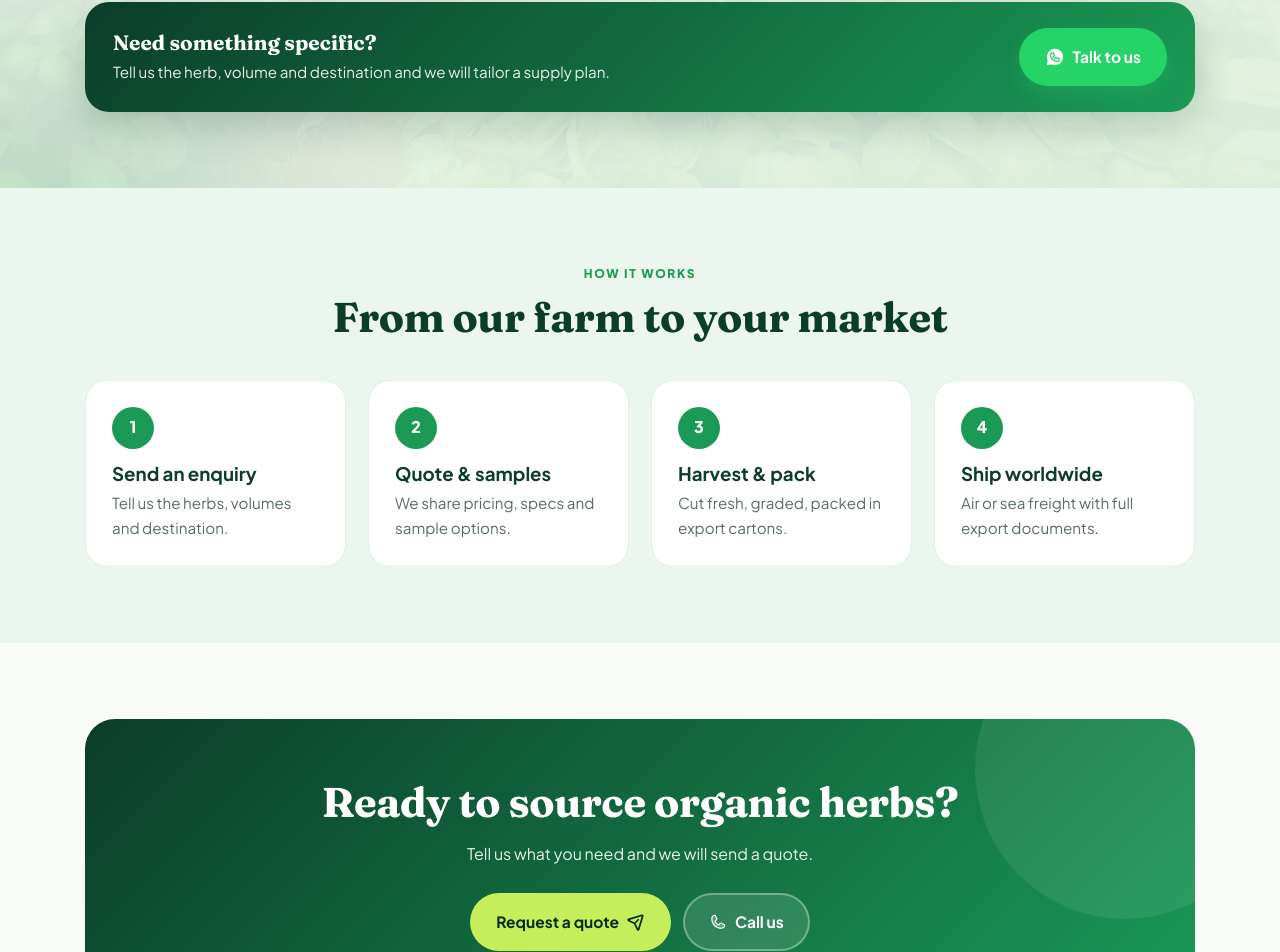
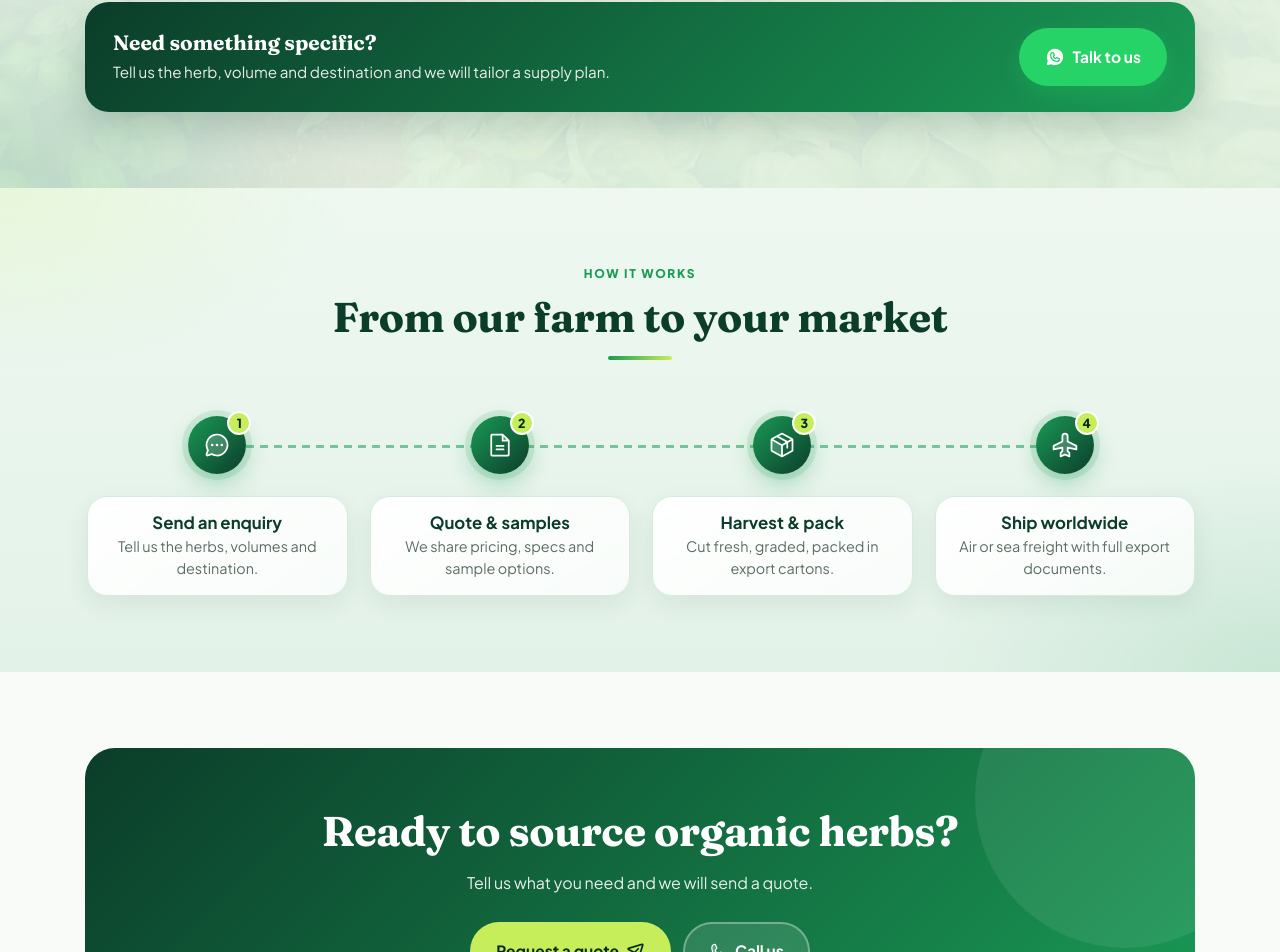
Before and after one commit to Muchyz/lumia-fresh, a React (Vite) app: page / in a window 1280 px wide. Shown: the part 4247-5199 px from the top of the page. Built offline with nearby package versions, Linux system fonts and the light colour scheme.

Commit message:
modern how it works

```diff
--- a/src/index.css
+++ b/src/index.css
@@ -197,3 +197,22 @@ html,body{max-width:100%;overflow-x:clip}
  .ofcta{padding:22px 18px;text-align:center;justify-content:center}
  .ofcta .btn{width:100%}
 }
+/* ---- How it works: timeline ---- */
+.process{background:radial-gradient(500px 260px at 0% 0%,#c6ee5a26,transparent 70%),radial-gradient(500px 300px at 100% 100%,#1a9a5522,transparent 70%),linear-gradient(180deg,#eef8f1,#e3f2e8)}
+.process h2{position:relative;padding-bottom:18px}
+.process h2:after{content:"";position:absolute;left:50%;bottom:0;width:64px;height:4px;border-radius:4px;transform:translateX(-50%);background:linear-gradient(90deg,var(--g2),var(--lime))}
+.tl{position:relative;margin-top:44px;padding-left:2px}
+.tl:before{content:"";position:absolute;left:29px;top:28px;bottom:28px;width:3px;border-radius:3px;background:repeating-linear-gradient(180deg,var(--g2) 0 8px,transparent 8px 14px);opacity:.55}
+.tstep{display:flex;gap:16px;align-items:flex-start;margin-bottom:18px;position:relative}
+.tdot{position:relative;z-index:1;flex:none;width:58px;height:58px;border-radius:50%;display:grid;place-items:center;color:#fff;background:linear-gradient(135deg,#1a9a55,#0b3d2a);box-shadow:0 0 0 6px #1a9a5520,0 10px 22px #1a9a5550}
+.tdot span{position:absolute;top:-5px;right:-5px;width:24px;height:24px;border-radius:50%;background:var(--lime);color:var(--g0);font-size:.78rem;font-weight:800;display:grid;place-items:center;border:2px solid #fff}
+.tbody{flex:1;background:linear-gradient(145deg,#fffffff2,#ffffffb8);backdrop-filter:blur(8px);border:1px solid #d6ebdc;border-radius:20px;padding:16px 18px;box-shadow:0 8px 24px #0b3d2a14}
+.tbody h3{font-size:1.05rem;margin-bottom:4px}
+.tbody p{color:var(--mut);font-size:.9rem;line-height:1.5}
+.tl>.rv:last-child .tstep{margin-bottom:0}
+@media(min-width:860px){
+ .tl{display:grid;grid-template-columns:repeat(4,1fr);gap:22px;margin-top:56px}
+ .tl:before{left:12%;right:12%;top:29px;bottom:auto;width:auto;height:3px;background:repeating-linear-gradient(90deg,var(--g2) 0 8px,transparent 8px 14px)}
+ .tstep{flex-direction:column;align-items:center;text-align:center;margin:0}
+ .tbody{width:100%;margin-top:6px}
+}
--- a/src/pages.jsx
+++ b/src/pages.jsx
@@ -2,7 +2,7 @@ import { useState } from 'react'
 import { Link } from 'react-router-dom'
 import { ArrowRight, CaretDown, Leaf, Plant, GlobeHemisphereWest, Truck, ShieldCheck, Package, Sun,
   Handshake, MagnifyingGlass, PaperPlaneTilt, Phone, EnvelopeSimple, MapPin, WhatsappLogo, MapTrifold,
-  Certificate, Airplane, Boat, SealCheck, CalendarCheck, Tag, Drop, Users, Headset, Snowflake } from '@phosphor-icons/react'
+  Certificate, Airplane, Boat, SealCheck, CalendarCheck, ChatCircleDots, FileText, Tag, Drop, Users, Headset, Snowflake } from '@phosphor-icons/react'
 import { C, PRODUCTS } from './data'
 import { Img, Reveal, wa } from './ui.jsx'
 
@@ -51,6 +51,7 @@ const STEPS = [
   ['Harvest & pack', 'Cut fresh, graded, packed in export cartons.'],
   ['Ship worldwide', 'Air or sea freight with full export documents.'],
 ]
+const STEP_ICONS = [ChatCircleDots, FileText, Package, Airplane]
 
 export function Home() {
   const names = [...PRODUCTS, ...PRODUCTS]
@@ -120,10 +121,10 @@ export function Home() {
           </div></Reveal></div>
       </section>
 
-      <section className="alt" id="process">
+      <section className="alt process" id="process">
         <div className="wrap"><Sec e="How it works" t="From our farm to your market" />
-          <div className="grid steps">{STEPS.map(([t, d], i) => (
-            <Reveal key={t} delay={i * 90}><div className="step"><h3>{t}</h3><p>{d}</p></div></Reveal>))}</div></div>
+          <div className="tl">{STEPS.map(([t, d], i) => { const I = STEP_ICONS[i]; return (
+            <Reveal key={t} delay={i * 120}><div className="tstep"><div className="tdot"><I size={28} weight="duotone" /><span>{i + 1}</span></div><div className="tbody"><h3>{t}</h3><p>{d}</p></div></div></Reveal>) })}</div></div>
       </section>
 
       <section><div className="wrap"><div className="cta">
```
